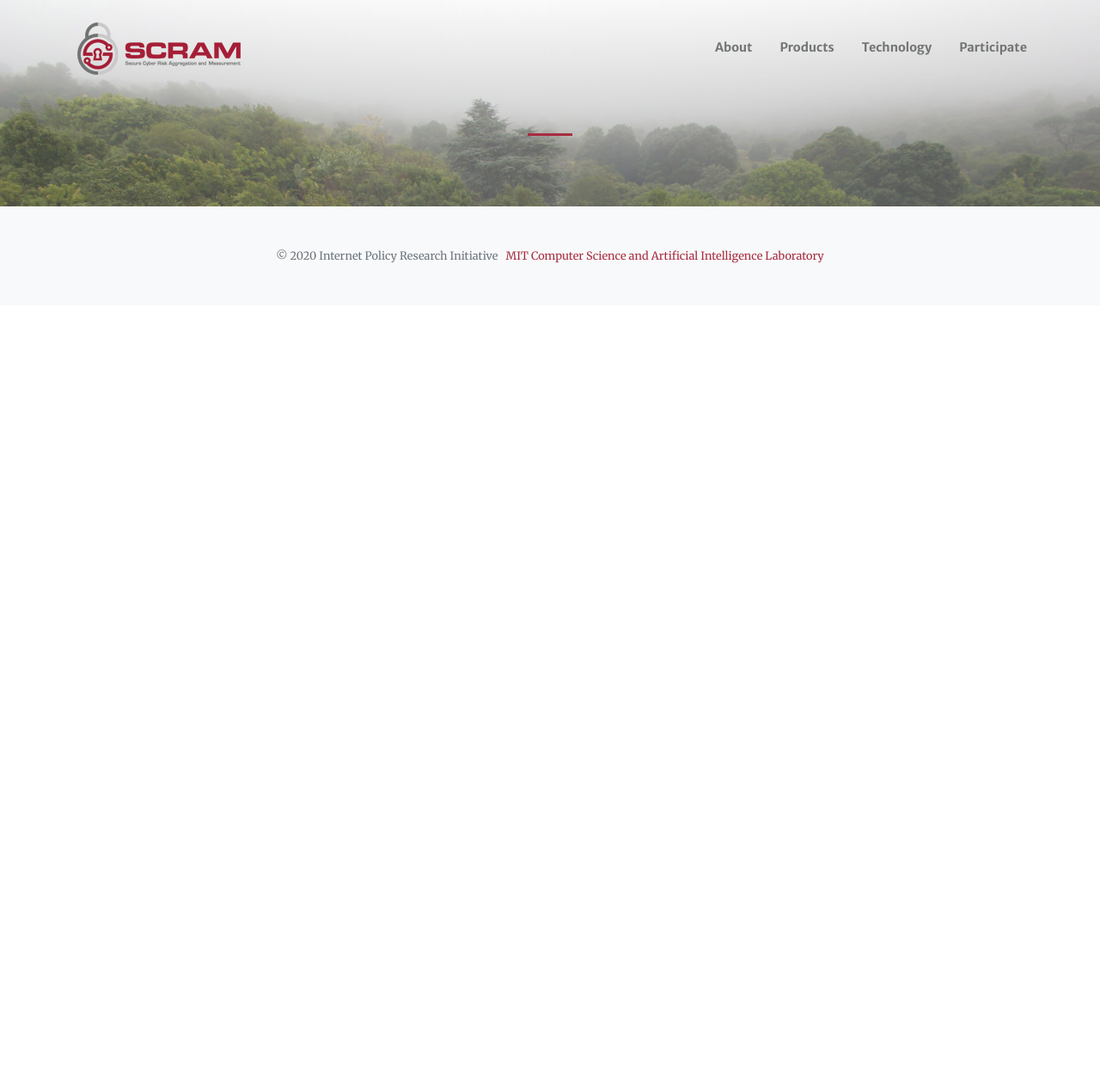
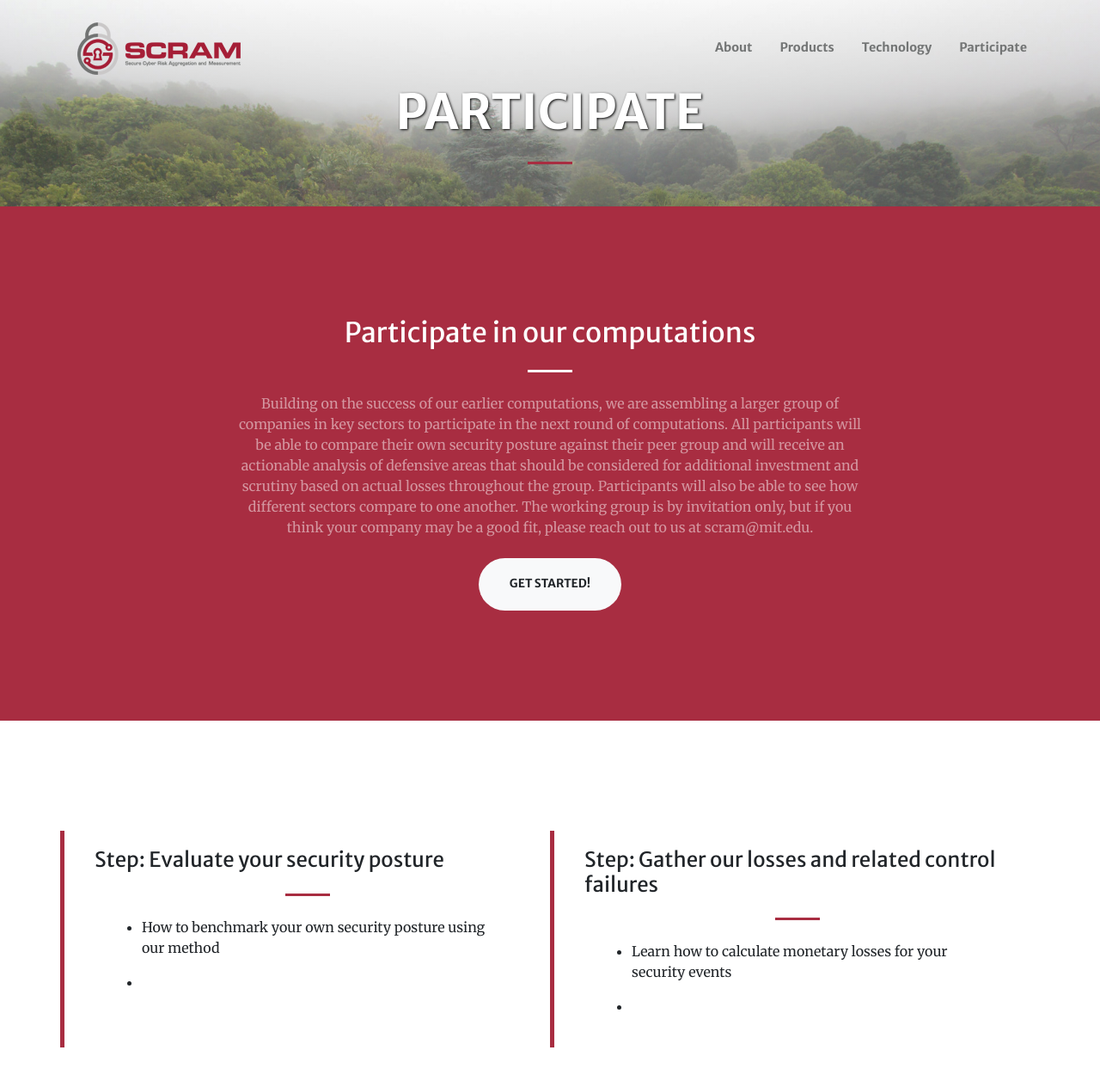
Before and after one commit to jisqyv/MIT, a Jekyll site: the page built from participate.md, in a window 1280 px wide and 1400 px high. Shown: the top 1257 px of the window at 86% size. Built offline with Jekyll 4.4.1, drawn with Linux system fonts in a browser that asks for light colours; nearby versions of some CDN libraries; our own code applies the rules of GitHub Pages for plain Markdown files; some of the changed text lies outside the part shown.

Commit message:
Update participate.md

```diff
--- a/participate.md
+++ b/participate.md
@@ -13,13 +13,15 @@
   - type: call-to-action.html
     section_id: about
     background_style: bg-primary
-	    actions:
-      - title: Sign in to an existing computation!
-        url: 'https://scram.mit.edu/accounts/login/?next=/'
+    title: Participate in our computations
+    text: 'Building on the success of our earlier computations, we are assembling a larger group of companies in key sectors to participate in the next round of computations. All participants will be able to compare their own security posture against their peer group and will receive an actionable analysis of defensive areas that should be considered for additional investment and scrutiny based on actual losses throughout the group. Participants will also be able to see how different sectors compare to one another.
+
+The working group is by invitation only, but if you think your company may be a good fit, please reach out to us at scram@mit.edu.
+'
+    actions:
+      - title: Get Started!
+        url: '#page-top'
         class: btn-light
-    title: 'Participate in future computations: '
-    text: 'Building on the success of our earlier computations, we are assembling a larger group of companies in key sectors to participate in the next round of computations. All participants will be able to compare their own security posture against their peer group and will receive an actionable analysis of defensive areas that should be considered for additional investment and scrutiny based on actual losses throughout the group. Participants will also be able to see how different sectors compare to one another. The working group is by invitation only, but if you think your company may be a good fit, please reach out to us at scram@mit.edu.'
-
 
   - type: services.html
     section_id: services
```
